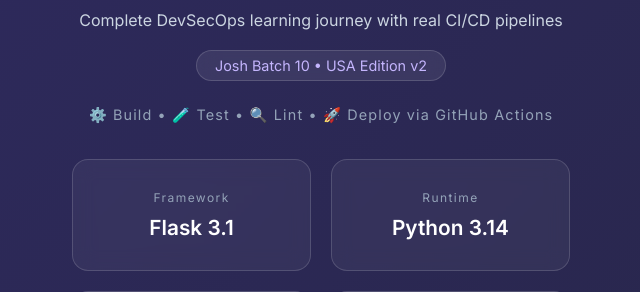
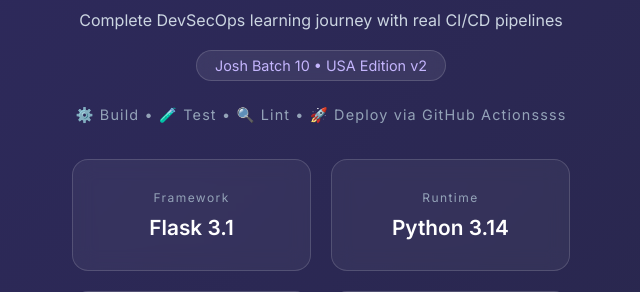
Before and after one commit to agiledevopsguru/DevSecOps, a Flask app: page / in a window 1280 px wide. Shown: the part 201-493 px from the top of the page, without its empty margins (319-959 px from the left). Run offline with Flask 3, Linux system fonts and the light colour scheme.

Commit message:
final end-to-end DevSecOps pipeline

```diff
--- a/templates/index.html
+++ b/templates/index.html
@@ -191,7 +191,7 @@ Josh Batch 10 • USA Edition v2
 </div>
 
 <div class="pipeline">
-⚙️ Build • 🧪 Test • 🔍 Lint • 🚀 Deploy via GitHub Actions
+⚙️ Build • 🧪 Test • 🔍 Lint • 🚀 Deploy via GitHub Actionssss
 </div>
 
 <div class="cards">
```
